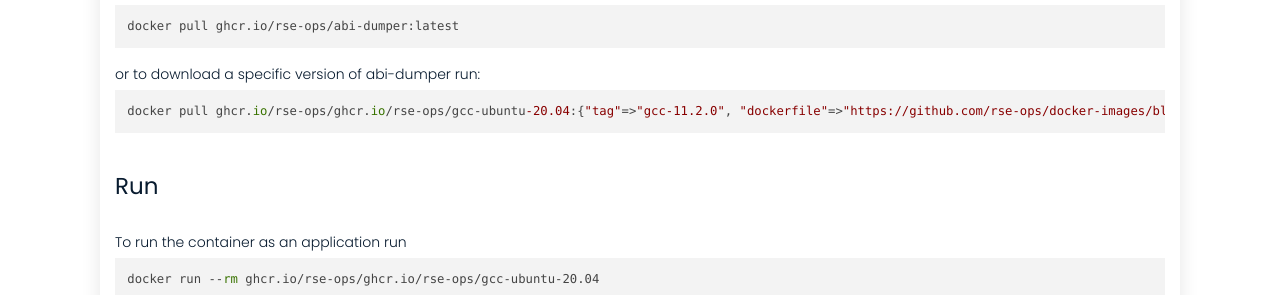
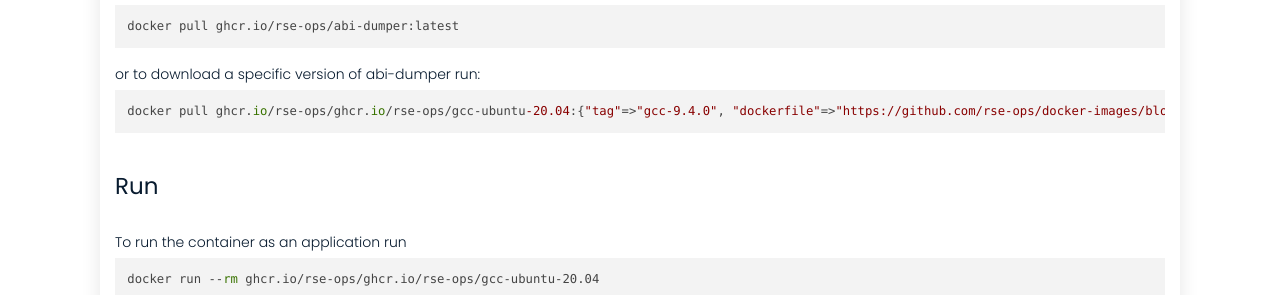
Before and after one commit to rse-ops/docker-images, a Jekyll site: the page built from _library/ghcr.io-rse-ops-gcc-ubuntu-20.04.md, in a window 1280 px wide and 1002 px high. Shown: the part 520-815 px from the top of the window. Built offline with Jekyll 4.4.1, drawn with Linux system fonts in a browser that asks for light colours; nearby versions of some CDN libraries.

Commit message:
Automated push to update library 2021-12-25

```diff
--- a/_library/ghcr.io-rse-ops-gcc-ubuntu-20.04.md
+++ b/_library/ghcr.io-rse-ops-gcc-ubuntu-20.04.md
@@ -1,14 +1,11 @@
 ---
 layout: container
 name: ghcr.io/rse-ops/gcc-ubuntu-20.04
-updated_at: 2021-12-25 05:41:25.529618
+updated_at: 2021-12-25 05:47:32.123747
 
 
 container_url: https://github.com/orgs/rse-ops/packages/container/package/gcc-ubuntu-20.04
 versions:
- - tag: gcc-11.2.0
-   dockerfile: https://github.com/rse-ops/docker-images/blob/main/ubuntu/gcc/Dockerfile
-   manifest: https://crane.ggcr.dev/manifest/ghcr.io/rse-ops/gcc-ubuntu-20.04:gcc-11.2.0
  - tag: gcc-9.4.0
    dockerfile: https://github.com/rse-ops/docker-images/blob/main/ubuntu/gcc/Dockerfile
    manifest: https://crane.ggcr.dev/manifest/ghcr.io/rse-ops/gcc-ubuntu-20.04:gcc-9.4.0
```
Also changed, not shown: other parts of _library/ghcr.io-rse-ops-gcc-ubuntu-20.04.md (+3 -0 lines).
